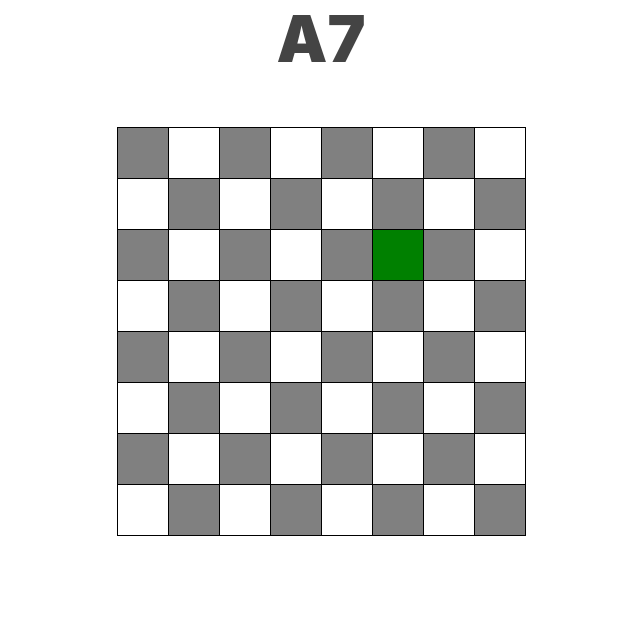
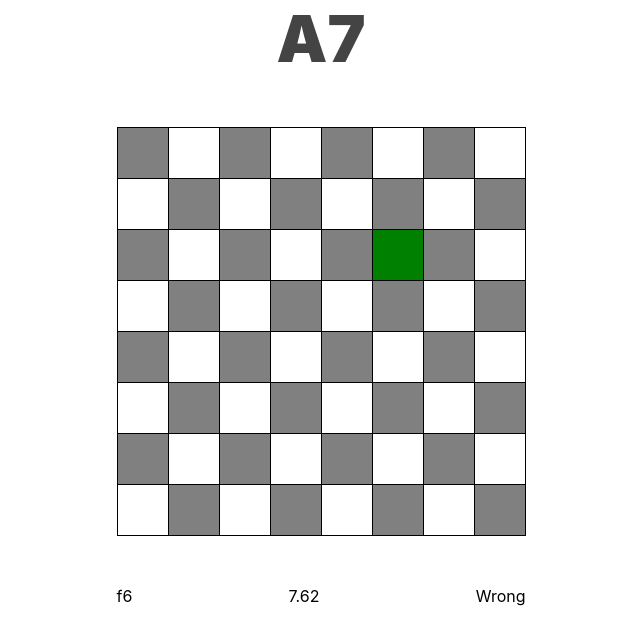
Before and after one commit to jcmorrow/fianchetto, a React (Create React App) app: page / in a window 1280 px wide. Both pictures are taken after a click on the element 461 px from the left and 152 px from the top of the page. Shown: the top 644 px of the page, without its empty margins (319-959 px from the left). Built offline with nearby package versions, Linux system fonts and the light colour scheme.

Commit message:
Add results with times

```diff
--- a/package.json
+++ b/package.json
@@ -7,6 +7,7 @@
     "@types/node": "10.12.24",
     "@types/react": "16.8.2",
     "@types/react-dom": "16.8.0",
+    "moment": "^2.24.0",
     "react": "^16.8.1",
     "react-dom": "^16.8.1",
     "react-scripts": "2.1.3",
@@ -28,6 +29,7 @@
     "not op_mini all"
   ],
   "devDependencies": {
+    "eslint": "^5.13.0",
     "prettier": "^1.16.4",
     "typescript-eslint-parser": "^22.0.0"
   }
--- a/src/App.css
+++ b/src/App.css
@@ -46,3 +46,9 @@ body {
   text-transform: uppercase;
   color: #444;
 }
+
+.result {
+  display: flex;
+  flex-direction: row;
+  justify-content: space-between;
+}
--- a/src/App.tsx
+++ b/src/App.tsx
@@ -1,18 +1,31 @@
 import React, { Component } from "react";
+import moment from "moment";
 import "./App.css";
 
 import Space from "./components/space";
+import Result from "./components/result";
 import ChessBoard from "./components/chess-board";
+import Results from "./components/results";
 import Instruction from "./components/instruction";
 import { randomSpace } from "./utilities/board";
 
-class App extends Component<{}, { highlighted: Space | null; space: Space }> {
+class App extends Component<
+  {},
+  {
+    highlighted: Space | null;
+    results: Array<Result>;
+    space: Space;
+    timeLastAssigned: moment.Moment;
+  }
+> {
   constructor(props: Object) {
     super(props);
 
     this.state = {
       highlighted: null,
-      space: randomSpace()
+      results: [],
+      space: randomSpace(),
+      timeLastAssigned: moment()
     };
   }
 
@@ -24,17 +37,26 @@ class App extends Component<{}, { highlighted: Space | null; space: Space }> {
           highlighted={this.state.highlighted}
           chooseSpace={this.chooseSpace}
         />
+        <Results results={this.state.results} />
       </div>
     );
   }
 
   chooseSpace = (space: Space) => {
-    if (space.sameAs(this.state.space)) {
-      console.log("CORRECT");
-    } else {
-      console.log("INCORRECT");
-    }
-    this.setState({ highlighted: this.state.space, space: randomSpace() });
+    const now = moment();
+    this.setState({
+      highlighted: this.state.space,
+      timeLastAssigned: now,
+      results: [
+        new Result(
+          space.sameAs(this.state.space),
+          this.state.space,
+          now.diff(this.state.timeLastAssigned) / 1000.0
+        ),
+        ...this.state.results
+      ],
+      space: randomSpace()
+    });
   };
 }
 
--- /dev/null
+++ b/src/components/result.tsx
@@ -0,0 +1,15 @@
+import Space from "./space";
+
+class Result {
+  time: number;
+  correct: boolean;
+  space: Space;
+
+  constructor(correct: boolean, space: Space, time: number) {
+    this.correct = correct;
+    this.space = space;
+    this.time = time;
+  }
+}
+
+export default Result;
--- /dev/null
+++ b/src/components/results.tsx
@@ -0,0 +1,23 @@
+import React, { Component } from "react";
+import Result from "../components/result";
+
+class Instruction extends Component<{ results: Array<Result> }, {}> {
+  render() {
+    return (
+      <div className="results">
+        {this.props.results.map(result => (
+          <div className="result">
+            <div>
+              {result.space.file}
+              {result.space.rank}
+            </div>
+            <div>{result.time}</div>
+            <div>{result.correct ? "Correct" : "Wrong"}</div>
+          </div>
+        ))}
+      </div>
+    );
+  }
+}
+
+export default Instruction;
```
Also changed, not shown: 1 other file (tests, documents, lock files or other folders).
